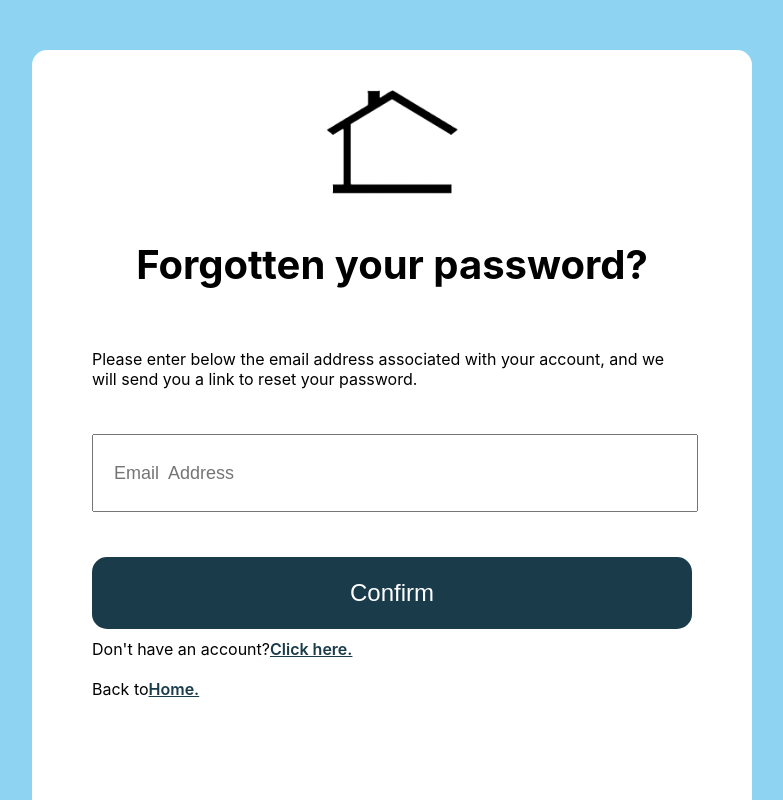
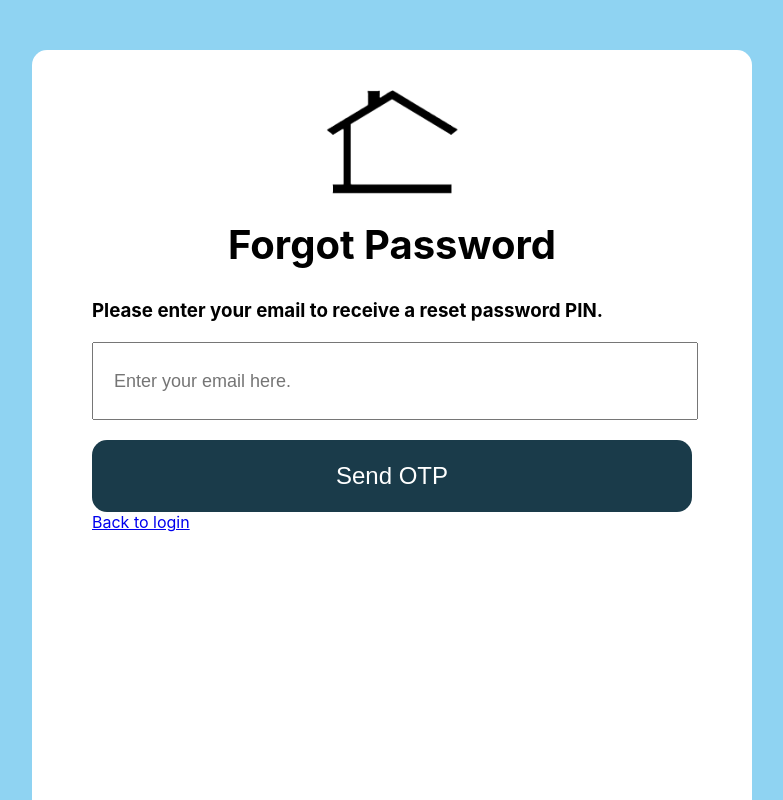
Before and after one commit to SahilUnimelb/FinTech-FLAMES, a React (Create React App) app in the folder FrontEnd/: page /forgot-password in a window 1280 px wide. Shown: the whole page, without its empty margins (248-1031 px from the left). Built offline with nearby package versions, Linux system fonts and the light colour scheme.

Commit message:
Update Forgot.jsx

```diff
--- a/FrontEnd/src/Pages/IntroPages/Forgot/Forgot.jsx
+++ b/FrontEnd/src/Pages/IntroPages/Forgot/Forgot.jsx
@@ -1,27 +1,51 @@
-import React from 'react';
-import { Link } from 'react-router-dom';
+// forgot.jsx
+import React, { useState } from 'react';
+import axios from 'axios'; // For backend requests
 import logo from '../../../Assets/logo.png';
-import './Forgot.css';
+import { Link, useNavigate } from 'react-router-dom';
+import './OneTimePin.css';
 
 export default function ForgotPassword() {
-    return(
-        <div className="forgot">
-            <div className="forgot-container">
+    const [email, setEmail] = useState('');
+    const [error, setError] = useState('');
+    const navigate = useNavigate();
+
+    const handleSendOTP = async () => {
+        try {
+            const response = await axios.post('http://localhost:5000/forgetPassword', { email });
+            alert('OTP sent to your email!');
+            navigate('/otp'); // Redirect to OTP page
+        } catch (err) {
+            setError('Failed to send OTP. Please try again.');
+        }
+    };
+
+    return (
+        <div className="otp">
+            <div className="otp-container">
                 <div className="logo">
-                    <img src = {logo} alt = "" />
+                    <img src={logo} alt="Logo" />
                 </div>
-                <h1>Forgotten your password?</h1>
-                <div className="forgot-text">
-                    <p>Please enter below the email address associated with your account,
-                        and we will send you a link to reset your password.</p>
+                <h1>Forgot Password</h1>
+                <div className="otp-text">
+                    <h3>Please enter your email to receive a reset password PIN.</h3>
                 </div>
-                <div className="email-address">
-                    <input type= "email-address" placeholder='Email  Address'/>
+                <div className="enter-otp">
+                    <input
+                        type="email"
+                        placeholder="Enter your email here."
+                        value={email}
+                        onChange={(e) => setEmail(e.target.value)}
+                    />
                 </div>
-                <button>Confirm</button>
-                <p className='forgot-agree'>Don't have an account? <span><Link to = "/signup" className='forgot-signup-link'>Click here.</Link></span></p>
-                <p className='forgot-agree'>Back to<span><Link to = "/" className='forgot-signup-link'> Home.</Link></span></p>
+                <div className="resend-otp-container">
+                    <button onClick={handleSendOTP}>Send OTP</button>
+                    {error && <p className="error">{error}</p>}
+                    <p className="resend-otp">
+                        <span><Link to="/login">Back to login</Link></span>
+                    </p>
+                </div>
             </div>
         </div>
-    )
+    );
 }
```
